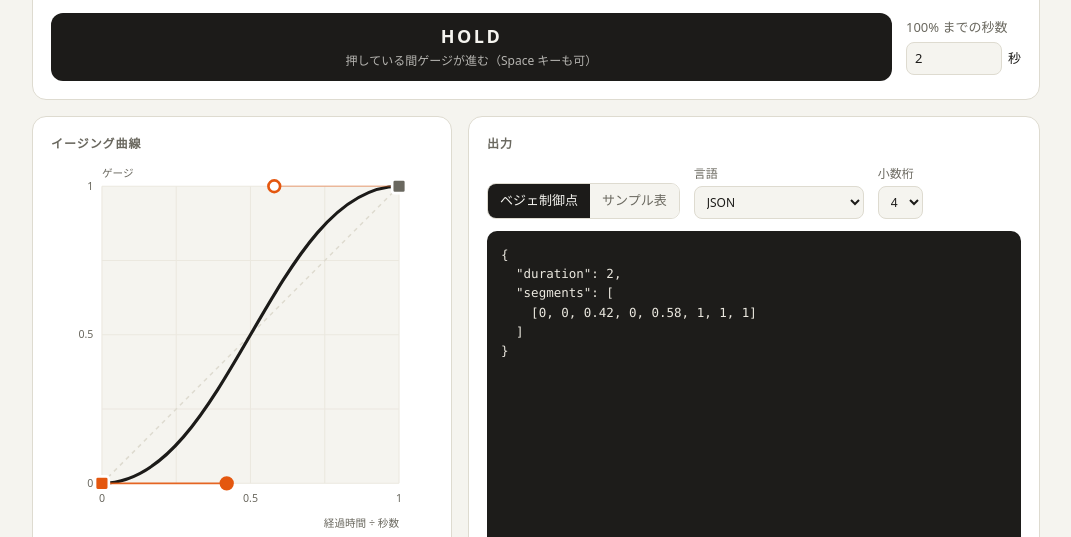
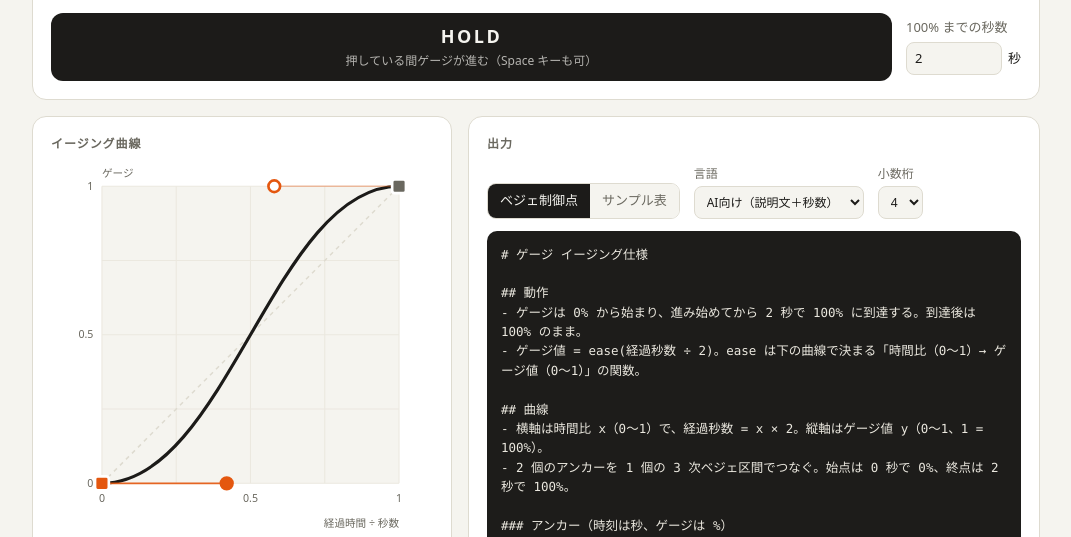
Before and after one commit to GakuFujiwara/gauge-easing-tool, a plain HTML site: page index.html in a window 1280 px wide. Shown: the part 218-755 px from the top of the page, without its empty margins (104-1175 px from the left). Drawn offline with Linux system fonts and the light colour scheme.

Commit message:
Default output language to AI-oriented text
Co-Authored-By: Claude Sonnet 5.5 <noreply@anthropic.com>

```diff
--- a/index.html
+++ b/index.html
@@ -815,7 +815,7 @@ function buildOutput(o) {
   const KEY = 'gauge-easing-tool:v1';
   const SAMPLE_CHOICES = [16, 32, 64, 128, 256];
   const DEFAULT_C = [0.42, 0, 0.58, 1];
-  const DEFAULTS = { duration: 2, mode: 'bezier', lang: 'json', samples: 32, digits: 4 };
+  const DEFAULTS = { duration: 2, mode: 'bezier', lang: 'ai', samples: 32, digits: 4 };
   const clamp = clampN;
   const isNum = v => typeof v === 'number' && isFinite(v);
 
```
